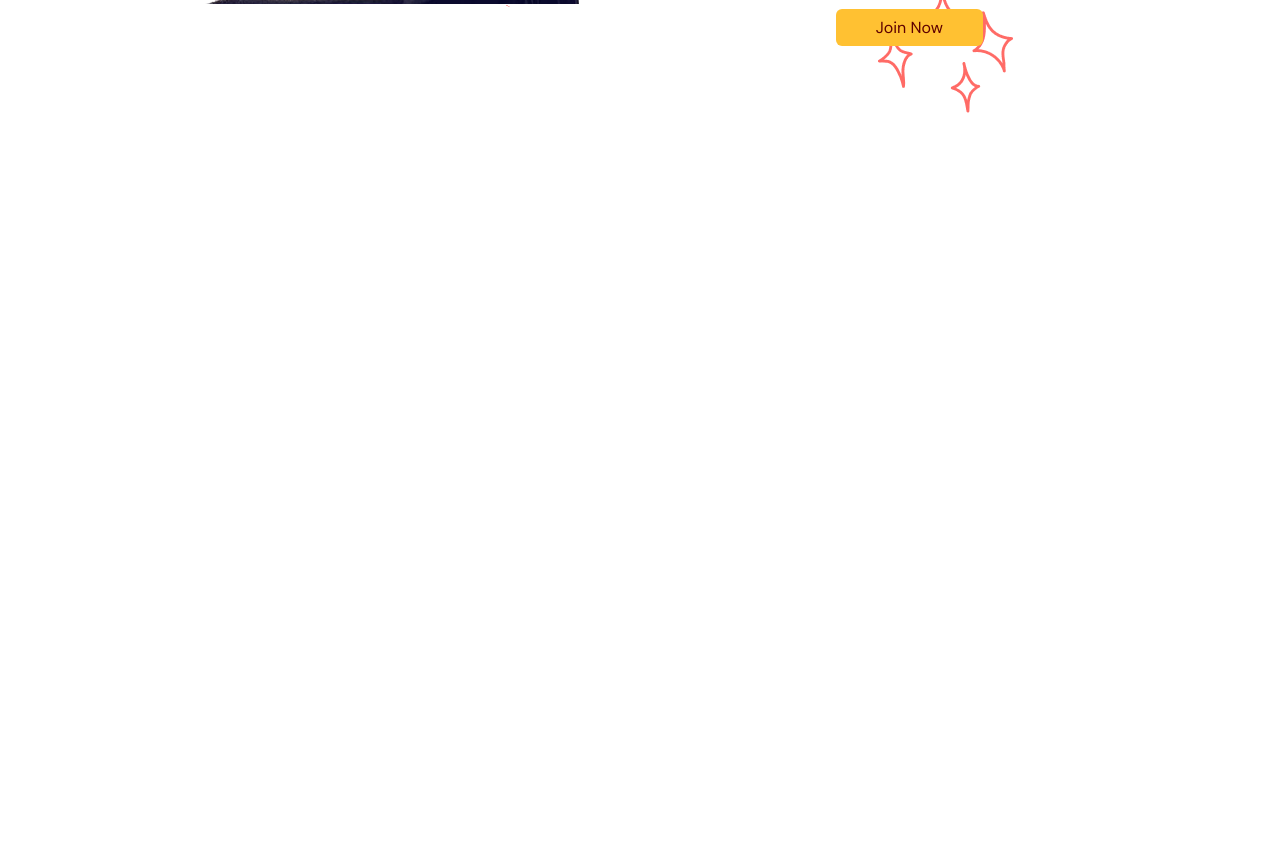
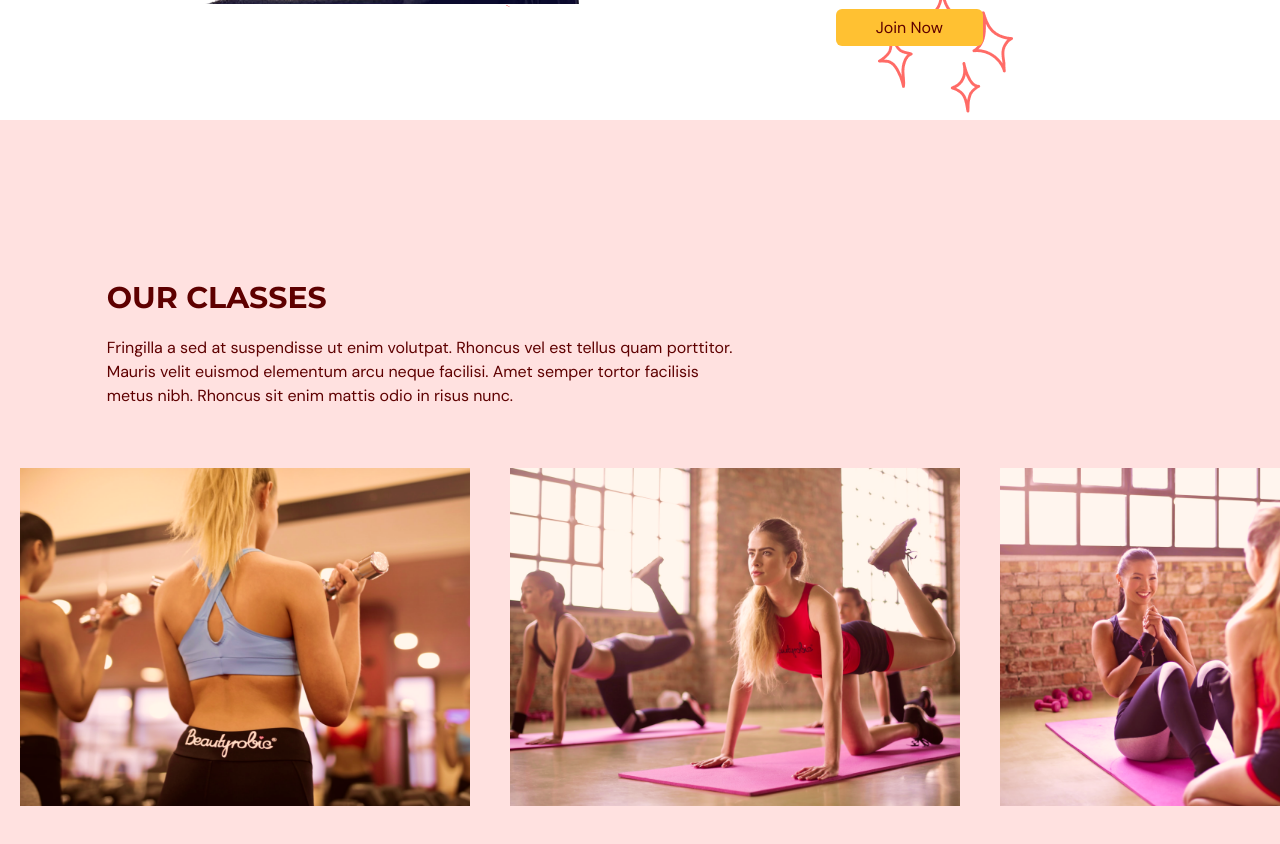
Before and after one commit to farouk-allani/fitness-app, a React (Vite) app: page / in a window 1280 px wide. Shown: the part 2220-3064 px from the top of the page. Before the commit the page ends 2340 px from the top, so only its background shows below. Built offline with nearby package versions, Linux system fonts and the light colour scheme.

Commit message:
feat: import classes comp into app

```diff
--- a/src/App.tsx
+++ b/src/App.tsx
@@ -1,6 +1,7 @@
 import Navbar from "@/scenes/navbar";
 import Home from "@/scenes/home";
 import Benefits from "@/scenes/benefits";
+import OurClasses from "@/scenes/ourClasses";
 import { useEffect, useState } from "react";
 import { SelectedPage } from "@/shared/types";
 
@@ -31,6 +32,7 @@ function App() {
       />
       <Home setSelectedPage={setSelectedPage} />
       <Benefits setSelectedPage={setSelectedPage} />
+      <OurClasses setSelectedPage={setSelectedPage} />
 
     </div>
   )
```
